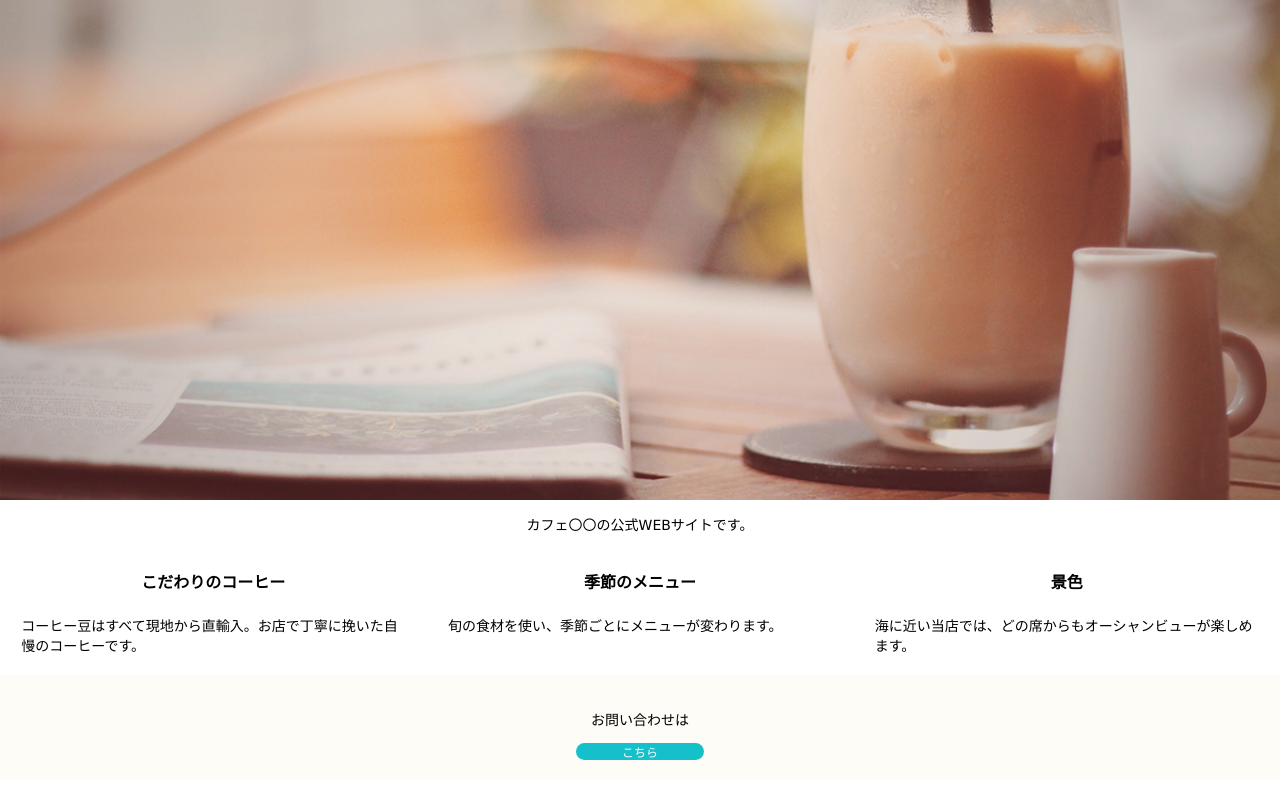
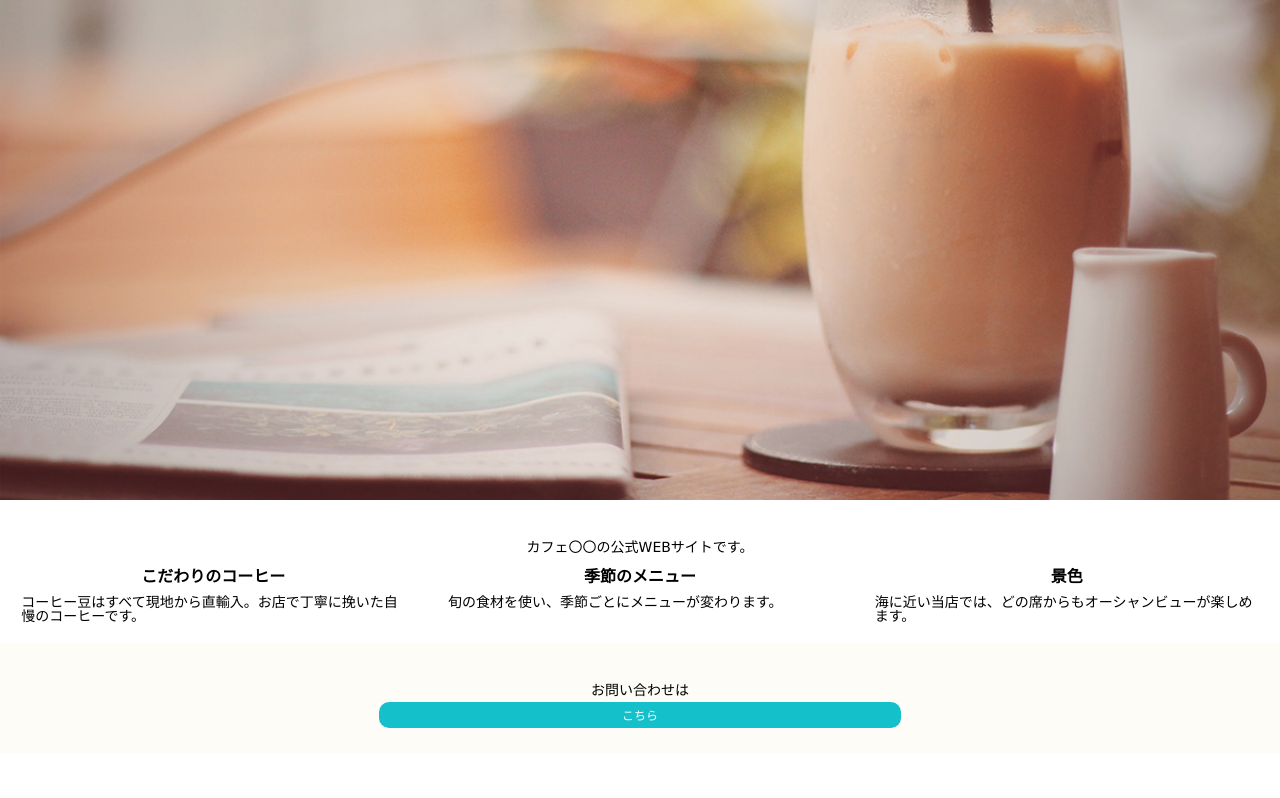
Before and after one commit to ayakasudo/responsive-site, a plain HTML site: page index.html in a window 1280 px wide. Drawn offline with nearby package versions, Linux system fonts and the light colour scheme.

Commit message:
second version

```diff
--- a/css/style.css
+++ b/css/style.css
@@ -14,6 +14,8 @@ body{
 #text{
     text-align: center;
     width: 100%;
+    margin-top: 40px;
+    margin-bottom: 15px;
 }
 
 p{
@@ -21,6 +23,8 @@ p{
 }
 
 .sections{
+    margin-top: 40px;
+    margin-bottom: 15px;
     display: -webkit-flex;
     display:         flex;
     justify-content: space-between;
@@ -42,23 +46,28 @@ section{
             box-sizing: border-box;
 }
 
+section h4{
+    margin-bottom: 10px;
+    font-weight: 700;
+}
+
 footer{
     background-color: #fdfcf6;
-    padding-top: 20px;
+    padding-top: 40px;
     padding-bottom: 20px;
     text-align: center;
 }
 
 .button-readmore{
-    display: block;
-    width: 10%;
-    margin: 0 auto;
     font-size: 12px;
+}
+
+a{
     background-color: #14c0c9;
     border-radius: 10px;
-}
-
-.button-readmore a{
+    width: 10%;
+    margin: 5px auto;
+    display: block;
     text-decoration: none;
     color: white;
 }
@@ -81,13 +90,29 @@ section p{
 }
 
 
+#text{
+    margin-top: 30px;
+}
+
+
     #sections{
         flex-direction: column;
         width: 100%;
-        margin: 0 auto;
+        margin: 30px auto;
     }
 
     section{
         width: 100%;
     }
 }
+
+a{
+    background-color: #14c0c9;
+    border-radius: 10px;
+    width: 40%;
+    padding: 5px;
+    margin: 5px auto;
+    display: block;
+    text-decoration: none;
+    color: white;
+}
--- a/index.html
+++ b/index.html
@@ -4,6 +4,7 @@
     <meta charset="utf-8">
     <meta name="viewport" content="width=device-width,initial-scale=1">
     <title>responsive</title>
+    <link rel="stylesheet" href="https://cdnjs.cloudflare.com/ajax/libs/meyer-reset/2.0/reset.css">
     <link rel="stylesheet" href="./css/style.css">
   </head>
   <body>
@@ -28,7 +29,7 @@
 
       <footer>
           <p>お問い合わせは</p>
-          <span class="button-readmore"><a href="#">こちら</a></span>
+          <a href="#"><span class="button-readmore">こちら</span></a>
       </footer>
   </body>
 </html>
```
